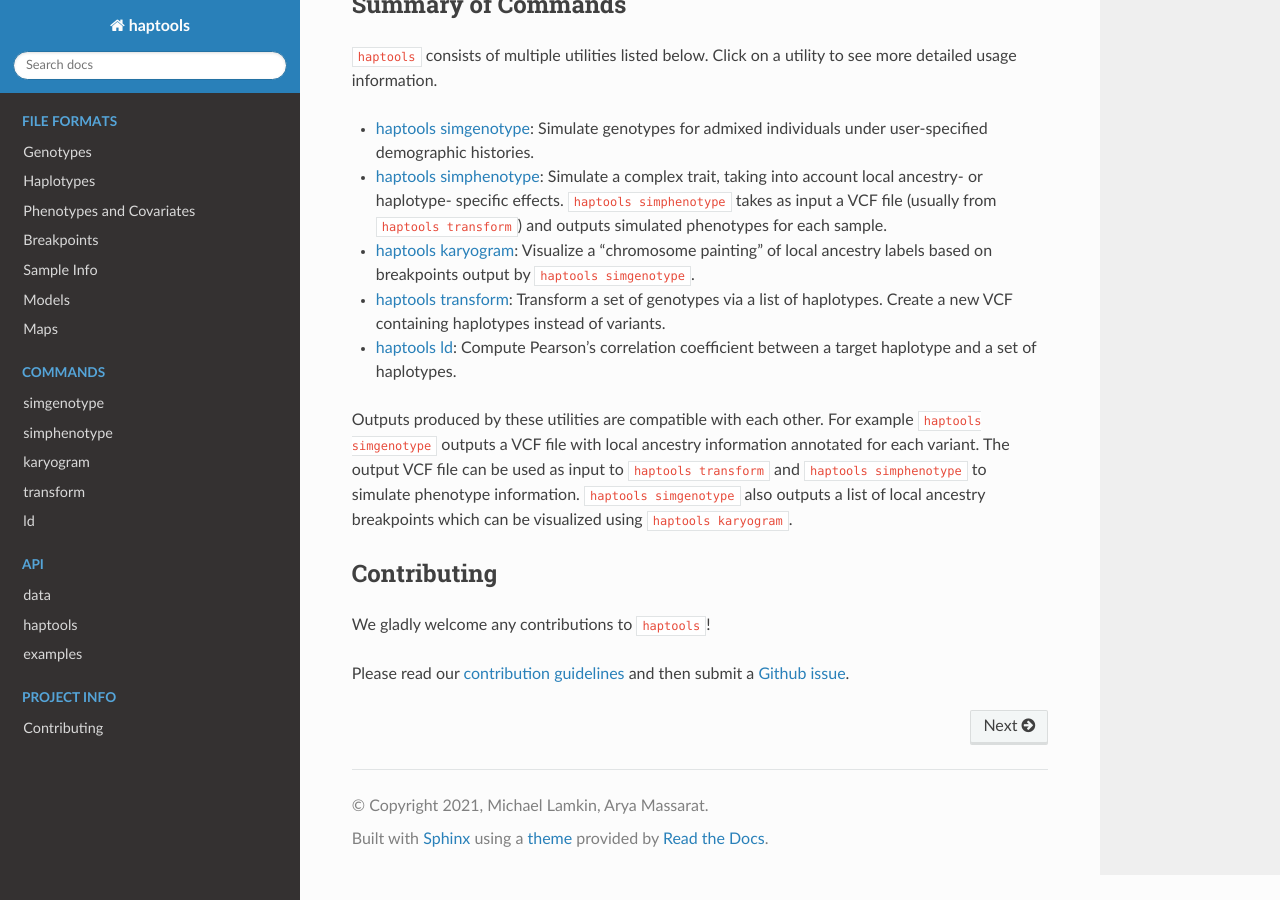
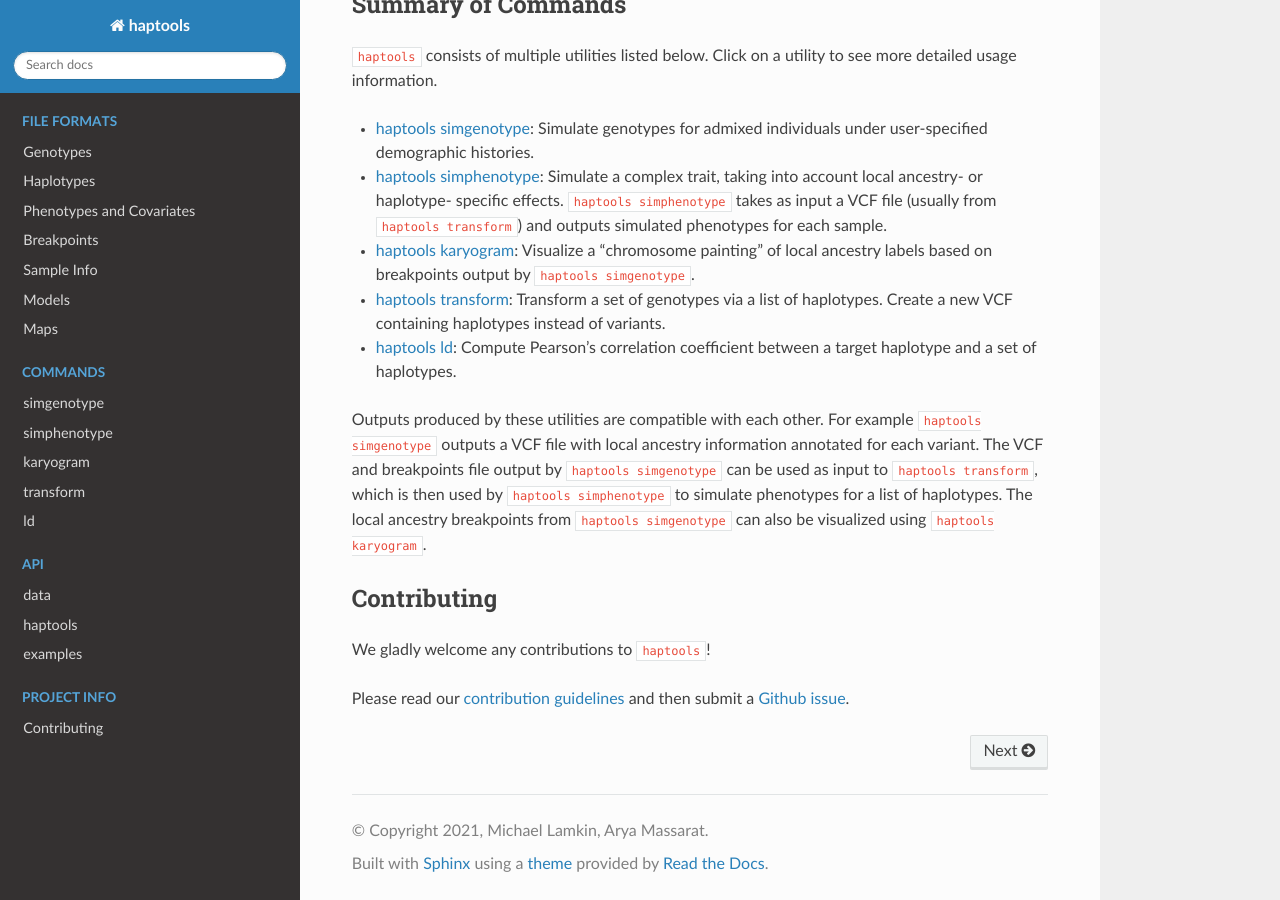
Before and after one commit to CAST-genomics/haptools, a Sphinx documentation site: the page built from docs/index.rst, in a window 1280 px wide and 900 px high, scrolled down 813 px. Built offline with Sphinx 7.4.7 and the Read the Docs theme 2.0.0, drawn with Linux system fonts in a browser that asks for light colours.

Commit message:
fix some items in the docs

```diff
--- a/docs/commands/ld.rst
+++ b/docs/commands/ld.rst
@@ -56,6 +56,12 @@ Alternatively, we can compute LD between the APOe4 haplotype and all genotypes i
 
 	haptools ld --from-gts -o apoe4.ld APOe4 tests/data/apoe.vcf.gz tests/data/apoe4.hap
 
+You can select a subset of variants (or haplotypes) using the ``--id`` parameter multiple times (or the ``--ids-file`` parameter).
+
+.. code-block:: bash
+
+	haptools ld --from-gts -i rs543363163 -i rs7412 APOe4 tests/data/apoe.vcf.gz tests/data/apoe4.hap
+
 Detailed Usage
 ~~~~~~~~~~~~~~
 
--- a/docs/commands/transform.rst
+++ b/docs/commands/transform.rst
@@ -64,12 +64,6 @@ If your VCF has multi-allelic variants, they must be split into bi-allelic recor
 	bcftools annotate -Ov --set-id +'%CHROM\_%POS\_%REF\_%FIRST_ALT' | \
 	haptools transform -o output.vcf.gz /dev/stdin file.hap
 
-..
-	To include ancestral population labels in the transformation, use the ``--ancestry`` flag:
-
-	.. code-block:: bash
-
-		haptools transform --ancestry tests/data/example.vcf.gz tests/data/simphenotype.hap
 
 Detailed Usage
 ~~~~~~~~~~~~~~
--- a/docs/formats/haplotypes.rst
+++ b/docs/formats/haplotypes.rst
@@ -195,6 +195,8 @@ You can download an example header with an *ancestry* extra field from `tests/da
 ``V`` Variant
 +++++++++++++
 No extra fields are required here.
+
+.. _formats-haplotypes-extrafields-simphenotype:
 
 simphenotype
 ------------
--- a/docs/index.rst
+++ b/docs/index.rst
@@ -43,7 +43,9 @@ Summary of Commands
 * `haptools ld </commands/ld>`_: Compute Pearson's correlation coefficient between a target haplotype and a set of haplotypes.
 
 Outputs produced by these utilities are compatible with each other.
-For example ``haptools simgenotype`` outputs a VCF file with local ancestry information annotated for each variant. The output VCF file can be used as input to ``haptools transform`` and ``haptools simphenotype`` to simulate phenotype information. ``haptools simgenotype`` also outputs a list of local ancestry breakpoints which can be visualized using ``haptools karyogram``.
+For example ``haptools simgenotype`` outputs a VCF file with local ancestry information annotated for each variant.
+The VCF and breakpoints file output by ``haptools simgenotype`` can be used as input to ``haptools transform``, which is then used by ``haptools simphenotype`` to simulate phenotypes for a list of haplotypes.
+The local ancestry breakpoints from ``haptools simgenotype`` can also be visualized using ``haptools karyogram``.
 
 Contributing
 ~~~~~~~~~~~~
```
Also changed, not shown: other parts of docs/formats/haplotypes.rst (+1 -1 lines).
